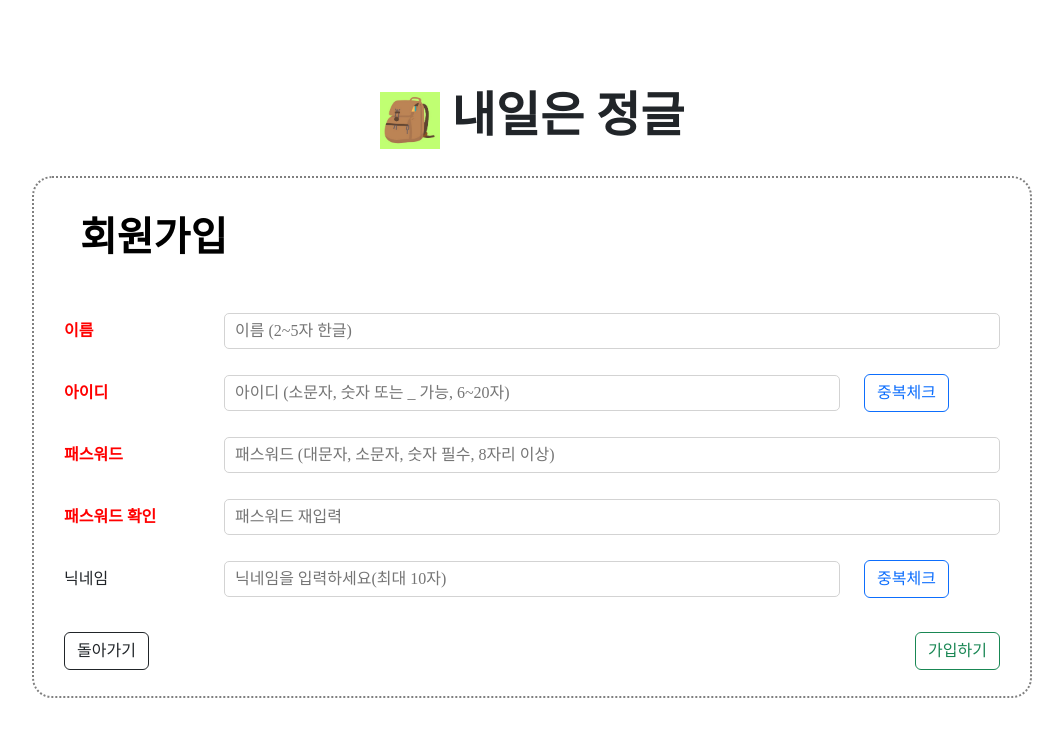
After one commit to kftjungle-8th-307-week1-team6/jungle-for-tomorrow, a Flask app: template templates/register.html in a window 1280 px wide. The commit adds this page. Shown: the top 737 px of the page, without its empty margins (108-1171 px from the left). Run offline with Flask 3, Linux system fonts and the light colour scheme; the template is opened without the code that fills it, so the values that code supplies are empty; some libraries are stand-ins or nearby versions.

Commit message:
회원가입 페이지 추가

```diff
--- a/app/__init__.py
+++ b/app/__init__.py
@@ -8,7 +8,6 @@ def create_app(config=None):
     template_dir = os.path.abspath(os.path.join(os.path.dirname(__file__),'..','templates'))
     static_dir = os.path.abspath(os.path.join(os.path.dirname(__file__),'..','static'))
     app = Flask(__name__, template_folder=template_dir, static_folder=static_dir)
-    app = Flask(__name__, template_folder=template_dir)
     app.config['SECRET_KEY'] = 'test1231245'
     app.config['JWT_SECRET_KEY'] = 'test'
     app.config['JWT_TOKEN_LOCATION'] = ['cookies']
@@ -19,10 +18,12 @@ def create_app(config=None):
 
     from app.controller.admin_controller import router as admin_router
     from app.controller.user_controller import router as user_router
+    from app.controller.main_controller import router as main_router
     from app.controller.recommended_items_controller import router as recommended_items_router
 
     app.register_blueprint(admin_router)
     app.register_blueprint(user_router)
+    app.register_blueprint(main_router)
     app.register_blueprint(recommended_items_router)
 
     return app
--- a/app/controller/main_controller.py
+++ b/app/controller/main_controller.py
@@ -11,3 +11,7 @@ def home():
 @router.route('/loginPage')
 def login_page():
     return render_template('login.html')
+
+@router.route('/registerPage')
+def register_page():
+    return render_template('register.html')
--- a/templates/header.html
+++ /dev/null
@@ -1,6 +0,0 @@
-<link rel="stylesheet" href=" {{ url_for('static', filename='css/header.css') }}">
-
-
-<div class="header">
-    <img src="{{ url_for('static', filename='로고.jpg') }}"/>
-</div>
--- /dev/null
+++ b/templates/register.html
@@ -0,0 +1,288 @@
+<!DOCTYPE html>
+<html lang="ko">
+
+<head>
+  <!-- Required meta tags -->
+  <meta charset="utf-8" />
+  <meta name="viewport" content="width=device-width, initial-scale=1, shrink-to-fit=no" />
+
+  <!-- 이 부분은 절대 지우지 마세요. -->
+  <script src="https://cdn.jsdelivr.net/npm/bootstrap@5.3.3/dist/js/bootstrap.bundle.min.js"></script>
+  <link href="https://cdn.jsdelivr.net/npm/bootstrap@5.3.3/dist/css/bootstrap.min.css" rel="stylesheet">
+  <script src="//t1.daumcdn.net/mapjsapi/bundle/postcode/prod/postcode.v2.js"></script>
+  <script src="https://code.jquery.com/jquery-3.7.1.js" integrity="sha256-eKhayi8LEQwp4NKxN+CfCh+3qOVUtJn3QNZ0TciWLP4="
+    crossorigin="anonymous"></script>
+  <!-- 이 부분은 절대 지우지 마세요. -->
+  <style>
+    * {
+      box-sizing: border-box;
+      font-family: "Gothic";
+    }
+
+    .container {
+      width: 1000px;
+      margin: auto;
+      padding: 30px;
+      border: 2px dotted gray;
+      border-radius: 20px;
+      margin-top: 3vh;
+    }
+
+    .row {
+      height: 50px;
+    }
+
+    input {
+      width: 100%;
+      border: 1px solid lightgray;
+      border-radius: 5px;
+      padding: 5px 10px;
+    }
+
+    input[readonly] {
+      background-color: #f2f2f2;
+      color: #b3b3b3;
+    }
+
+    input[readonly]:hover {
+      box-shadow: none;
+      cursor: default;
+    }
+
+    a {
+      text-decoration-line: none;
+      color: black;
+    }
+
+    #nameBox,
+    #idBox,
+    #pwBox,
+    #pwCheckBox {
+      color: red;
+      font-weight: bold;
+    }
+
+    #registerBox {
+      font-size: 40px;
+      font-weight: bold;
+    }
+
+    #btnrow {
+      display: flex;
+    }
+
+    .btnCol {
+      display: flex;
+      justify-content: space-between;
+    }
+
+    #register {
+      margin-left: 15px;
+    }
+
+    .logoBox {
+      text-align: center;
+      font-size: 3rem;
+      margin-top: 10vh;
+    }
+
+    .inputBox {
+      margin-bottom: 1.5vh;
+    }
+  </style>
+  <title>내일은 정글 회원가입</title>
+</head>
+
+<body>
+  <div class="logoBox" style="font-weight: bold;">
+    <img src="{{ url_for('static', filename='logo.jpg')}}" alt="" width="60" height="57"> 내일은 정글
+  </div>
+  <div class="container">
+    <form action="/addMember.members" id="joinForm" method="post">
+      <div class="row mb-5 ms-1" id="registerBox">
+        <div class="col-12 col-lg-6">
+          <a href="#" data-bs-toggle="tooltip" data-bs-placement="bottom" data-bs-title="
+                어떤 항목도 적색이 아니어야 가입할 수 있습니다.
+                " class="d-flex align-items-center"> 회원가입</a>
+        </div>
+      </div>
+      <div class="row inputBox">
+        <div class="col-2 d-flex justify-content-start align-items-center" id="nameBox">이름</div>
+        <div class="col-10 d-flex justify-content-start align-items-center">
+          <input type="text" id="name" name="name" placeholder="이름 (2~5자 한글)">
+        </div>
+      </div>
+      <div class="row inputBox">
+        <div class="col-2 d-flex justify-content-start align-items-center" id="idBox">아이디</div>
+        <div class="col-8 d-flex justify-content-start align-items-center">
+          <input type="text" id="id" name="id" placeholder="아이디 (소문자, 숫자 또는 _ 가능, 6~20자)" maxlength="20">
+        </div>
+        <div class="col-2 d-flex justify-content-start align-items-center">
+          <button type="button" class="btn btn-outline-primary" id="idCheck">중복체크</button>
+        </div>
+      </div>
+      <div class="row inputBox">
+        <div class="col-2 d-flex justify-content-start align-items-center" id="pwBox">패스워드</div>
+        <div class="col-10 d-flex justify-content-start align-items-center">
+          <input type="password" id="pw" name="pw" placeholder="패스워드 (대문자, 소문자, 숫자 필수, 8자리 이상)">
+        </div>
+      </div>
+      <div class="row inputBox">
+        <div class="col-2 d-flex justify-content-start align-items-center" id="pwCheckBox">패스워드 확인</div>
+        <div class="col-10 d-flex justify-content-start align-items-center">
+          <input type="password" id="pwCheck" placeholder="패스워드 재입력">
+        </div>
+      </div>
+      <div class="row inputBox">
+        <div class="col-2 d-flex justify-content-start align-items-center" id="nicknameBox">닉네임</div>
+        <div class="col-8 d-flex justify-content-start align-items-center">
+          <input type="text" id="nickname" name="nickname" placeholder="닉네임을 입력하세요(최대 10자)" maxlength="10">
+        </div>
+        <div class="col-2 d-flex justify-content-start align-items-center">
+          <button type="button" class="btn btn-outline-primary" id="nicknameCheck">중복체크</button>
+        </div>
+      </div>
+      <div class="row" id="btnrow">
+        <div class="col-12 mt-3 btnCol">
+          <button type="button" class="btn btn-outline-dark" id="return">돌아가기</button>
+          <button type="submit" class="btn btn-outline-success" id="register">가입하기</button>
+        </div>
+      </div>
+    </form>
+  </div>
+
+  <script>
+    const tooltipTriggerList = document.querySelectorAll('[data-bs-toggle="tooltip"]')
+    const tooltipList = [...tooltipTriggerList].map(tooltipTriggerEl => new bootstrap.Tooltip(tooltipTriggerEl))
+
+    $("#name").on("keyup", function () {
+      let regex = /^[가-힣]{2,5}$/;
+      let isCor = regex.test($("#name").val());
+
+      if (isCor) {
+        $("#nameBox").css("color", "green");
+      } else {
+        $("#nameBox").css("color", "red");
+      }
+
+    });
+
+    $("#id").on("keyup", function () {
+      let regex = /^[a-z0-9_]{6,20}$/;
+      let isCor = regex.test($("#id").val());
+
+      if (isCor) {
+        $("#idBox").css("color", "blue");
+      } else {
+        $("#idBox").css("color", "red");
+      }
+    });
+
+    $("#pw").on("keyup", function () {
+      let reg = /^(?=.*[a-z])(?=.*[A-Z])(?=.*[0-9]).{8,}$/;
+      let isCor = reg.test($("#pw").val());
+
+      if (isCor) {
+        $("#pwBox").css("color", "green");
+      } else {
+        $("#pwBox").css("color", "red");
+      }
+    })
+
+    $("#pwCheck").on("keyup", function () {
+      if ($("#pw").val() == $("#pwCheck").val()) {
+        $("#pwCheckBox").css("color", "green");
+      } else {
+        $("#pwCheckBox").css("color", "red");
+      }
+    });
+
+    $("#joinForm").on("submit", function (e) {
+      if ($("#nameBox").css("color") == "rgb(255, 0, 0)") {
+        alert("이름을 입력하지 않았거나 올바르지 않습니다.");
+        e.preventDefault();
+      } else if ($("#idBox").css("color") == "rgb(255, 0, 0)") {
+        alert("아이디를 입력하지 않았거나 올바르지 않습니다.");
+        e.preventDefault();
+      } else if ($("#idBox").css("color") == "rgb(0, 0, 255)") {
+        alert("아이디 중복체크를 진행해주세요!");
+        e.preventDefault();
+      } else if ($("#pwBox").css("color") == "rgb(255, 0, 0)") {
+        alert("비밀번호를 입력하지 않았거나 올바르지 않습니다.");
+        e.preventDefault();
+      } else if ($("#pwCheckBox").css("color") == "rgb(255, 0, 0)") {
+        alert("비밀번호를 올바르게 다시 입력해주세요");
+        e.preventDefault();
+      }else if ($("#nicknameBox").css("color") == "black") {
+        alert("닉네임 중복체크를 진행해주세요!");
+        e.preventDefault();
+      }
+    });
+
+    $("#idCheck").on("click", function () {
+      if ($("#id").val().trim() == "") {
+        alert("아이디를 입력해주세요!");
+        return;
+      } else {
+        let regex = /^[a-z0-9_]{8,}$/;
+        let isCor = regex.test($("#id").val());
+
+        if (!isCor) {
+          alert("아이디 형식이 올바르지 않습니다!");
+          return;
+        } else {
+          // $.ajax({
+          //   url: "/idCheck.members",
+          //   data: {
+          //     id: $("#id").val()
+          //   }
+          // }).done(function (resp) {
+          //   if (resp == "false") {
+          //     let isIdUse = confirm("사용 가능한 아이디입니다. 사용하시겠습니까?");
+          //     if (isIdUse) {
+          //       $("#idBox").css("color", "green");
+          //     } else {
+          //       $("#idBox").css("color", "blue");
+          //     }
+          //   } else {
+          //     alert("이미 사용중인 ID입니다. 다른 ID를 사용해주세요!");
+          //   }
+          // });
+          alert("중복체크 미구현");
+        }
+      }
+    });
+
+    $("#nicknameCheck").on("click", function () {
+      if ($("#nickname").val().trim() == "") {
+        alert("닉네임을 입력해주세요!");
+        return;
+      } else {
+        // $.ajax({
+          //   url: "/idCheck.members",
+          //   data: {
+          //     id: $("#id").val()
+          //   }
+          // }).done(function (resp) {
+          //   if (resp == "false") {
+          //     let isIdUse = confirm("사용 가능한 아이디입니다. 사용하시겠습니까?");
+          //     if (isIdUse) {
+          //       $("#idBox").css("color", "green");
+          //     } else {
+          //       $("#idBox").css("color", "blue");
+          //     }
+          //   } else {
+          //     alert("이미 사용중인 ID입니다. 다른 ID를 사용해주세요!");
+          //   }
+          // });
+          alert("중복체크 미구현");
+      }
+    });
+
+    $("#return").on("click", function () {
+      location.href="{{ url_for('main.login_page') }}";
+    });
+  </script>
+</body>
+
+</html>
```
Also changed, not shown: templates/login.html (+7 -2 lines).
